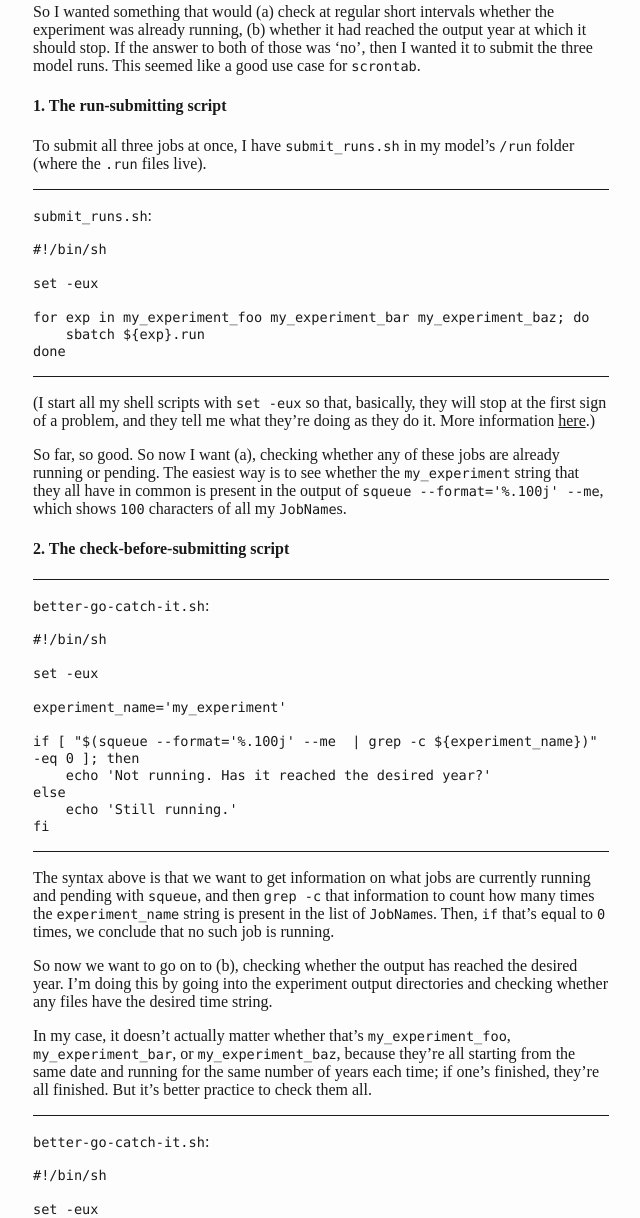
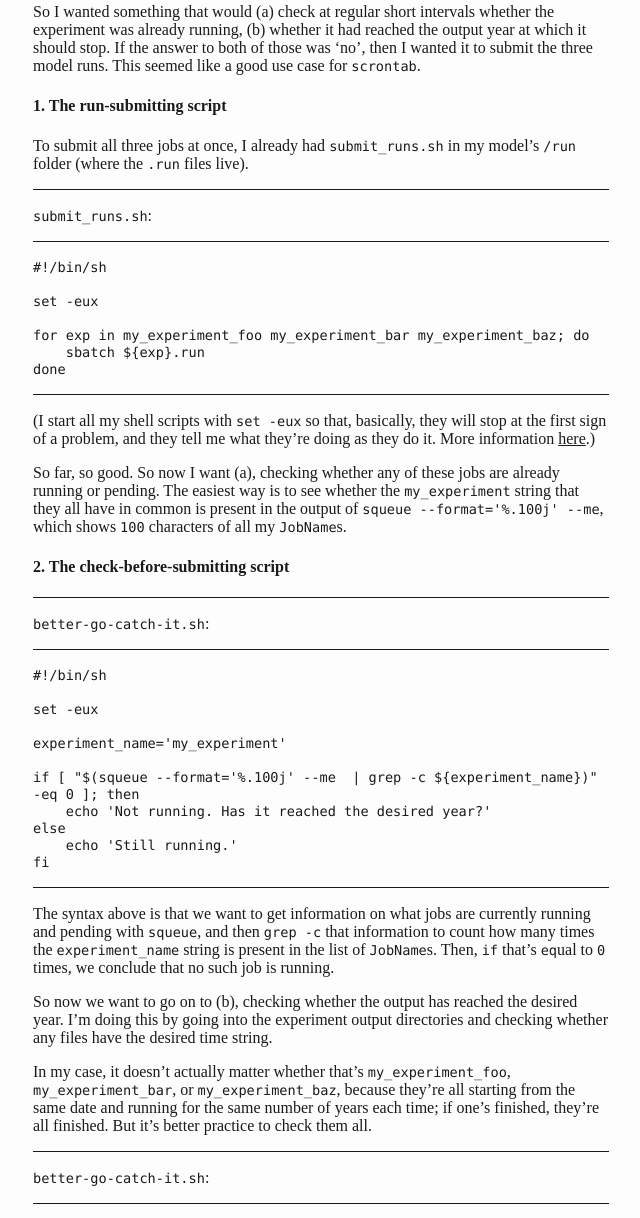
Before and after one commit to kallista-angeloff/kallista-angeloff.github.io, a plain HTML site: page better-go-catch-it.html in a window 1280 px wide. Shown: the part 294-1512 px from the top of the page, without its empty margins (319-959 px from the left). Drawn offline with Linux system fonts and the light colour scheme.

Commit message:
Minor edit to scrontab tutorial

```diff
--- a/better-go-catch-it.html
+++ b/better-go-catch-it.html
@@ -189,12 +189,13 @@ the output year at which it should stop. If the answer to both of those
 was ‘no’, then I wanted it to submit the three model runs. This seemed
 like a good use case for <code>scrontab</code>.</p>
 <h4 id="the-run-submitting-script">1. The run-submitting script</h4>
-<p>To submit all three jobs at once, I have <code>submit_runs.sh</code>
+<p>To submit all three jobs at once, I already had <code>submit_runs.sh</code>
 in my model’s <code>/run</code> folder (where the <code>.run</code>
 files live).</p>
 
 <hr>
 <p><code>submit_runs.sh</code>:</p>
+<hr>
 <pre><code>#!/bin/sh
 
 set -eux
@@ -215,8 +216,10 @@ which shows <code>100</code> characters of all my
 <code>JobName</code>s.</p>
 <h4 id="the-check-before-submitting-script">2. The
 check-before-submitting script</h4>
+
 <hr>
 <p><code>better-go-catch-it.sh</code>:</p>
+<hr>
 <pre><code>#!/bin/sh
 
 set -eux
@@ -246,8 +249,10 @@ string.</p>
 same date and running for the same number of years each time; if one’s
 finished, they’re all finished. But it’s better practice to check them
 all.</p>
+
 <hr>
 <p><code>better-go-catch-it.sh</code>:</p>
+<hr>
 <pre><code>#!/bin/sh
 
 set -eux
@@ -283,6 +288,7 @@ to <code>submit_runs.sh</code> unless (b) is true for all of them.</p>
 
 <hr>
 <p><code>better-go-catch-it.sh</code>:</p>
+<hr>
 <pre><code>#!/bin/sh
 
 set -eux
@@ -318,6 +324,7 @@ followed the naming convention of
 
 <hr>
 <p><code>combined.sh</code>:</p>
+<hr>
 <pre><code>#!/bin/sh
 
 set -eux
```
Lines whose indentation alone changed are shown as unchanged.
